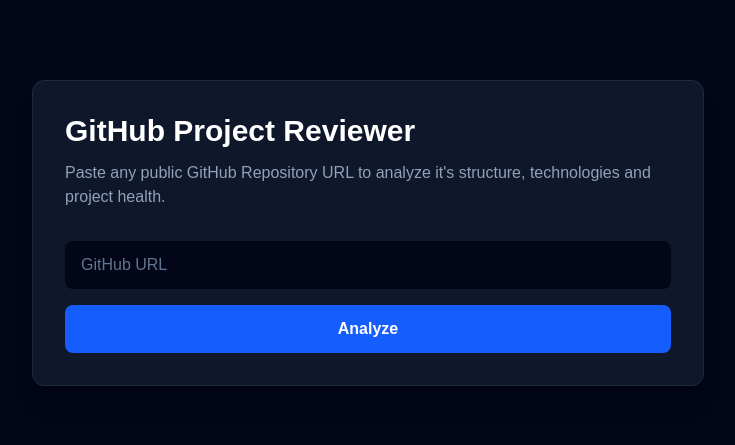
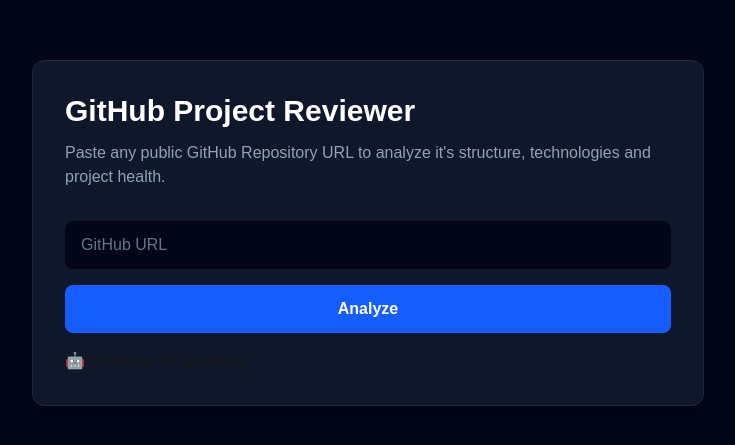
Before and after one commit to adhiillllll/GitHub-Analyzer, a Next.js app: page / in a window 1280 px wide. Shown: the part 167-612 px from the top of the page, without its empty margins (272-1007 px from the left). Built offline with nearby package versions, Linux system fonts and the light colour scheme.

Commit message:
feat: add AI-powered repository summary generation

```diff
--- a/src/app/api/ai/route.ts
+++ b/src/app/api/ai/route.ts
@@ -1,12 +1,31 @@
-import { NextResponse } from "next/server";
+import { NextRequest, NextResponse } from "next/server";
 import { generateSummary } from "@/services/ai.service";
+import { buildSummaryPrompt } from "@/lib/aiPrompts";
 
 
-export async function POST() {
+export async function POST(request : NextRequest) {
 
     try {
 
-        const summary = await generateSummary();
+        const body = await request.json();
+
+        const {
+            repository,
+            languages,
+            contributors,
+            readme,
+            analysis,
+        } = body;
+
+        const prompt = buildSummaryPrompt(
+            repository,
+            languages,
+            contributors,
+            readme,
+            analysis
+        );
+
+        const summary = await generateSummary(prompt);
 
         return NextResponse.json({
             success: true,
--- a/src/components/repository/AnalysisCard.tsx
+++ b/src/components/repository/AnalysisCard.tsx
@@ -2,12 +2,12 @@
 import AnalysisItem from "./AnalysisItem";
 
 type AnalysisCardProps = {
-    analysis : RepositoryAnalysis;
+    analysis: RepositoryAnalysis;
 }
 
 export default function AnalysisCard({
     analysis,
-} : AnalysisCardProps ) {
+}: AnalysisCardProps) {
 
     return (
 
--- a/src/components/repository/AnalysisItem.tsx
+++ b/src/components/repository/AnalysisItem.tsx
@@ -6,7 +6,7 @@
 export default function AnalysisItem({
     title,
     value,
-} : AnalysisItemProps ) {
+}: AnalysisItemProps) {
 
     return (
 
--- a/src/components/repository/SearchForm.tsx
+++ b/src/components/repository/SearchForm.tsx
@@ -4,26 +4,74 @@
 import Button from "../ui/Button"
 import { useState } from "react"
 import validateGithubUrl from "@/validators/github.validator"
-import { GitHubRepository , GitHubLanguages , GitHubContributor , RepositoryAnalysis } from "@/types/github"
-import { getRepository,getRepositoryLanguages,getRepositoryContributors,getRepositoryReadme } from "@/services/github.service"
+import { GitHubRepository, GitHubLanguages, GitHubContributor, RepositoryAnalysis } from "@/types/github"
+import { getRepository, getRepositoryLanguages, getRepositoryContributors, getRepositoryReadme } from "@/services/github.service"
 import RepositoryCard from "./RepositoryCard";
 import { decodeBase64 } from "@/utils/decodeBase64"
 import analyzeRepository from "@/lib/repositoryAnalyzer"
 import AnalysisCard from "./AnalysisCard"
+import ReactMarkdown from "react-markdown";
 
 
 export default function SearchForm() {
 
-    const [ url , setUrl ] = useState("")
-    const [ repository , setRepository ] = useState<GitHubRepository | null>(null);
-    const [ error , setError ] = useState("")
-    const [ loading , setLoading ] = useState(false);
-    const [ languages , setLanguages ] = useState<GitHubLanguages>({})
+  const [url, setUrl] = useState("")
+  const [repository, setRepository] = useState<GitHubRepository | null>(null);
+  const [error, setError] = useState("")
+  const [loading, setLoading] = useState(false);
+  const [languages, setLanguages] = useState<GitHubLanguages>({})
   const [contributors, setContributors] = useState<GitHubContributor[]>([]);
   const [readme, setReadme] = useState("");
   const [analysis, setAnalysis] = useState<RepositoryAnalysis | null>(null);
+  const [aiSummary, setAiSummary] = useState("");
+  const [aiLoading, setAiLoading] = useState(false);
 
-    const handleSubmit = async ( e: React.FormEvent<HTMLFormElement> ) => {
+  const handleGenerateSummary = async () => {
+
+    if (!repository || !analysis)
+      return;
+
+    try {
+
+      setAiLoading(true);
+
+      const response = await fetch("/api/ai", {
+
+        method: "POST",
+
+        headers: {
+          "Content-Type": "application/json",
+        },
+
+        body: JSON.stringify({
+          repository,
+          languages,
+          contributors,
+          readme,
+          analysis,
+        }),
+
+      });
+
+      const data = await response.json();
+
+      setAiSummary(data.summary);
+
+    } catch (error) {
+
+      console.error(error);
+
+    } finally {
+
+      setAiLoading(false);
+
+    }
+
+  };
+
+
+
+  const handleSubmit = async (e: React.FormEvent<HTMLFormElement>) => {
     e.preventDefault()
 
     setError("");
@@ -33,10 +81,11 @@
     setContributors([]);
     setReadme("");
     setAnalysis(null);
+    setAiSummary("");
 
     const result = validateGithubUrl(url.trim())
 
-      if (!result.valid){
+    if (!result.valid) {
       setError(result.error ?? "Invalid URL");
       return;
     }
@@ -55,7 +104,7 @@
       try {
         const readmeData = await getRepositoryReadme(
           result.owner!,
-            result.repo!, )
+          result.repo!,)
 
         decodedReadme = decodeBase64(readmeData.content);
 
@@ -93,7 +142,7 @@
     }
   }
 
-    return(
+  return (
     <section className="w-full max-w-2xl rounded-xl border border-slate-800 bg-slate-900 p-8 shadow-xl">
 
       <h1 className="text-3xl font-bold text-white">
@@ -107,8 +156,8 @@
 
       <div className="mt-8">
 
-               <form onSubmit={handleSubmit}   className="space-y-4">
-                <Input placeholder="GitHub URL"  value={url}
+        <form onSubmit={handleSubmit} className="space-y-4">
+          <Input placeholder="GitHub URL" value={url}
             onChange={(e) => {
               const value = e.target.value;
 
@@ -120,11 +169,12 @@
                 setContributors([]);
                 setReadme("");
                 setAnalysis(null)
+                setAiSummary("");
                 setError("");
               }
-                    }}/>
+            }} />
 
-                <Button type="submit"  disabled={loading  || !url.trim()}>
+          <Button type="submit" disabled={loading || !url.trim()}>
             {loading ? "Analyzing..." : "Analyze"}
           </Button>
 
@@ -147,6 +197,28 @@
               analysis={analysis} />
           )}
 
+          <button onClick={handleGenerateSummary}
+            disabled={aiLoading || !repository}>
+            {aiLoading ? "🤖 Thinking..." : "🤖 Generate AI Summary"}
+          </button>
+
+          {aiSummary && (
+
+            <div className="mt-6 rounded-lg border border-slate-700 bg-slate-900 p-6">
+
+              <h2 className="text-xl font-bold">
+                AI Summary
+              </h2>
+
+              <div className="prose prose-invert max-w-none mt-4 max-h-[500px] overflow-y-auto">
+                <ReactMarkdown>
+                  {aiSummary}
+                </ReactMarkdown>
+              </div>
+
+            </div>
+          )}
+
         </form>
 
       </div>
--- a/src/lib/aiPrompts.ts
+++ b/src/lib/aiPrompts.ts
@@ -44,9 +44,9 @@
     Activity:
     ${analysis.activity}
 
-    README:
+    README Preview:
 
-    ${readme}
+    ${readme.slice(0, 2000)}
 
     `
 }
--- a/src/services/ai.service.ts
+++ b/src/services/ai.service.ts
@@ -12,6 +12,8 @@
     const response = await client.chat.completions.create({
         model: process.env.OPENROUTER_MODEL!,
 
+        max_tokens: 800,
+
         messages: [
         {
             role: "user",
```
Lines whose indentation alone changed are shown as unchanged.
